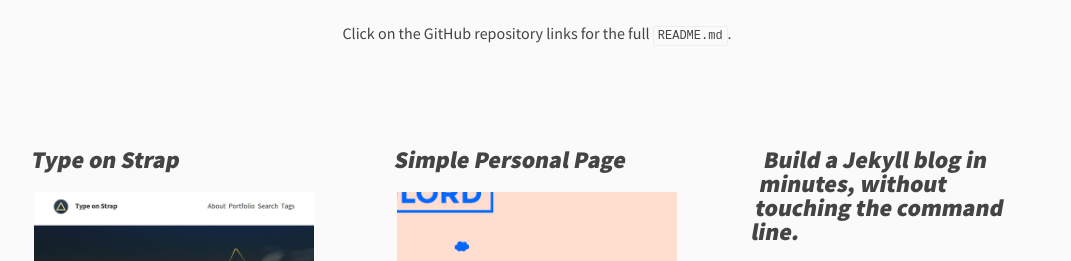
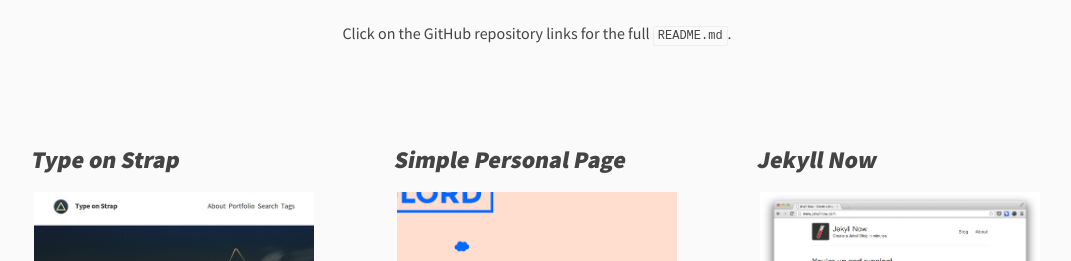
Before and after one commit to jlord/forkngo, a plain HTML site: page index.html in a window 1280 px wide. Shown: the part 840-1101 px from the top of the page, without its empty margins (103-1174 px from the left). Drawn offline with Linux system fonts and the light colour scheme.

Commit message:
Shorten Jekyll Now title

```diff
--- a/index.html
+++ b/index.html
@@ -63,7 +63,7 @@
       </div>
 
       <div id="jekyll-now" class="examples thirds">
-        <h2><br>Build a Jekyll blog in minutes, without touching the command line.</h2>
+        <h2><br>Jekyll Now</h2>
         <a href="http://www.jekyllnow.com" target="_blank"><img src="img/jekyll-now.jpg"></a>
         <p>Jekyll Now makes it easier to create a Jekyll blog, by eliminating a lot of the up front setup. — By <a href="http://www.barryclark.co" target="_blank">Barry Clark</a>.</p><a class="button" href="https://github.com/barryclark/jekyll-now" target="_blank">GitHub Repository</a><a class="button-nested" href="http://www.jekyllnow.com" target="_blank">Demo</a>
       </div>
```
